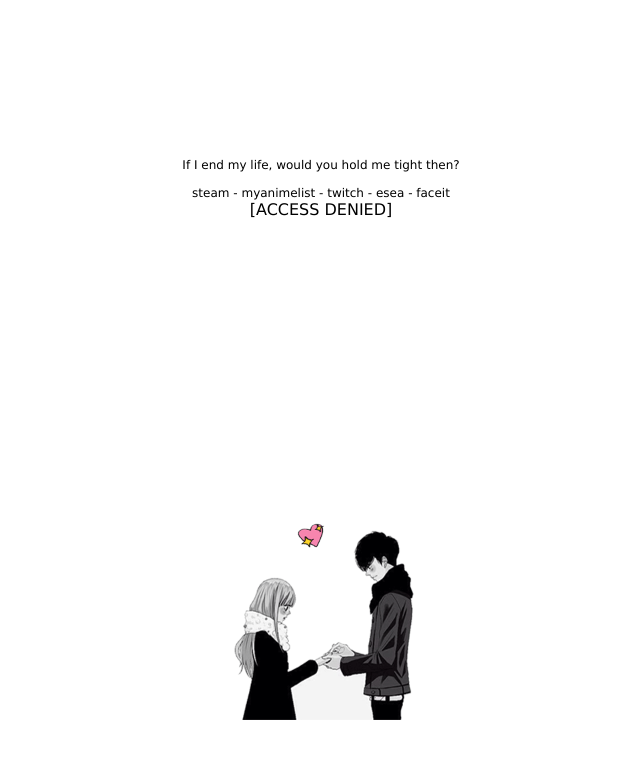
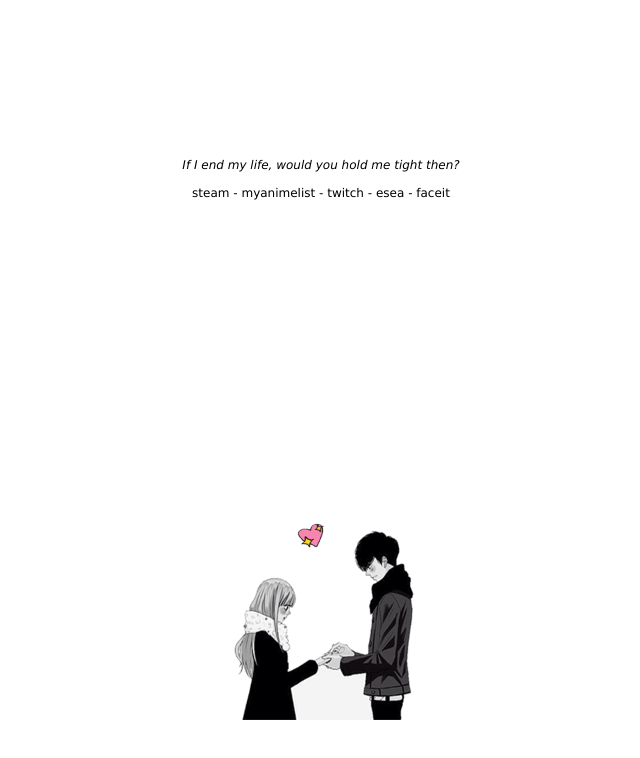
Before and after one commit to giannni/gianni.pw, a plain HTML site: page index.html in a window 1280 px wide. Shown: the whole page, without its empty margins (319-959 px from the left). Drawn offline with Linux system fonts and the light colour scheme.

Commit message:
Update index.html

```diff
--- a/index.html
+++ b/index.html
@@ -12,14 +12,13 @@
 	<!--<video muted autoplay preload loop><source src="itachi.mp4" type="video/mp4"></video>-->
 	<div id="info" style="padding-top: 50px" align="center">
 		<p>
-			<a>If I end my life, would you hold me tight then?</a><br><br>
+			<a><i>If I end my life, would you hold me tight then?</i></a><br><br>
 			<a target="_blank" href="https://steamcommunity.com/profiles/76561198178841287/">steam</a> -
 			<a target="_blank" href="https://myanimelist.net/profile/gianni">myanimelist</a> -
 			<a target="_blank" href="https://www.twitch.tv/cutegianni">twitch</a> -
 			<a target="_blank" href="https://play.esea.net/users/gianni">esea</a> -
 			<a target="_blank" href="https://www.faceit.com/en/players/gianni">faceit</a>
 		</p>
-		<footer>[ACCESS DENIED]</footer>
 </div>
 <audio autoplay loop preload>
 		<source src="./extra/aboutu.mp3"/>
```
